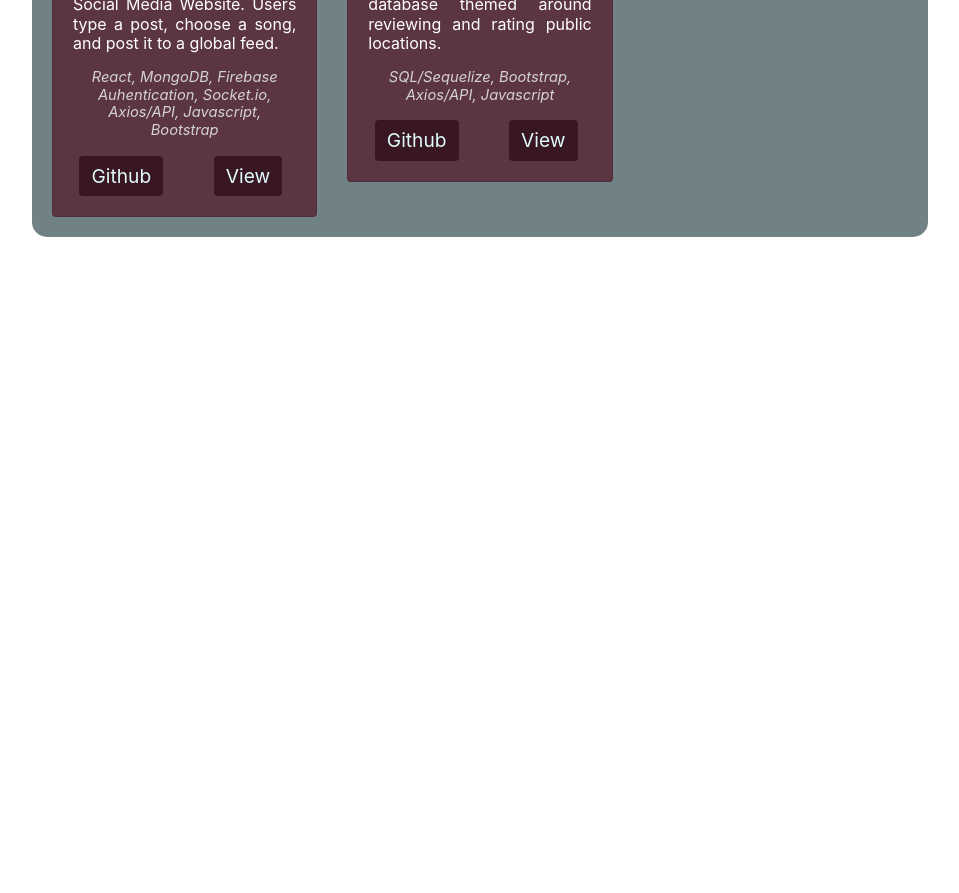
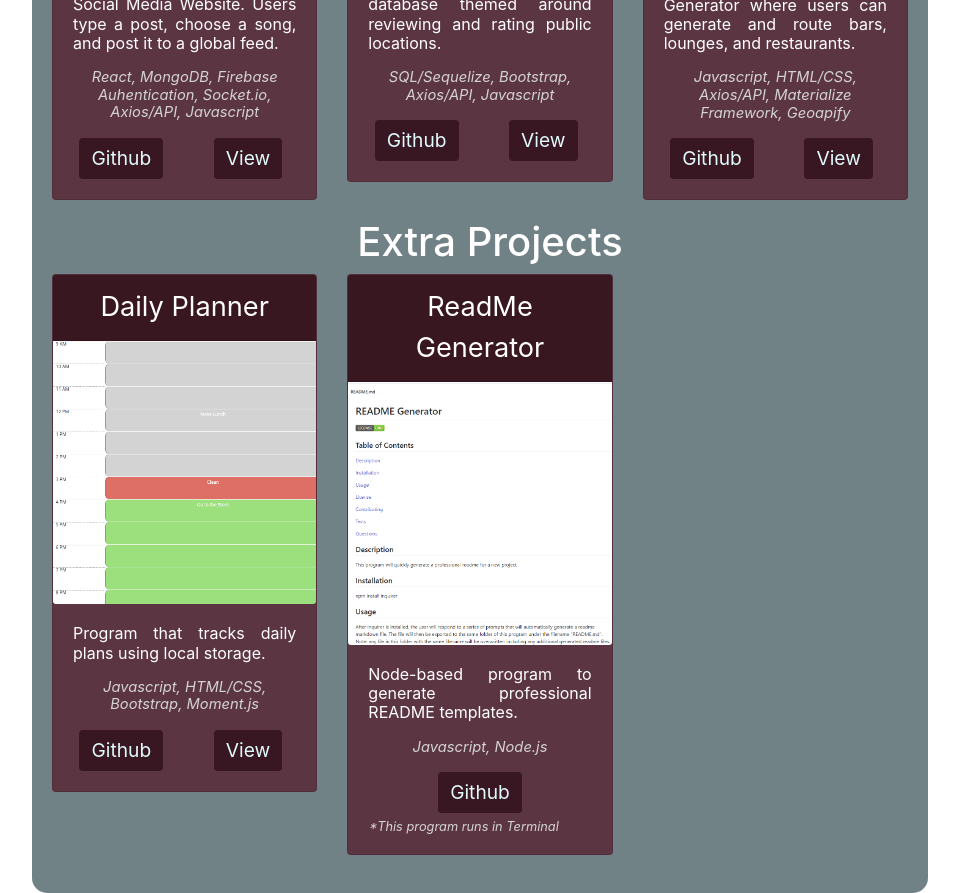
Before and after one commit to mgmoreno22/portfolio-react-bootstrap, a React (Create React App) app: page /portfolio in a window 1280 px wide. Shown: the part 560-1453 px from the top of the page, without its empty margins (160-1119 px from the left). Before the commit the page ends 800 px from the top, so only its background shows below. Built offline with nearby package versions, Linux system fonts and the light colour scheme.

Commit message:
current projects added

```diff
--- a/src/components/Portfolio.js
+++ b/src/components/Portfolio.js
@@ -14,7 +14,7 @@ export default function Portfolio() {
           </Col>
         </Row>
 
-        {/* START OF CARD ROW */}
+        {/* -----------START OF CARD ROW----------- */}
         <Row>
           {/* START OF A NEW CARD - VIBEE */}
           <Col xs={12} md={6} lg={4}>
@@ -41,7 +41,7 @@ export default function Portfolio() {
                 <Card.Text>
                   <p className="portTech">
                     React, MongoDB, Firebase Auhentication, Socket.io,
-                    Axios/API, Javascript, Bootstrap
+                    Axios/API, Javascript
                   </p>
                 </Card.Text>
                 <Row className="portLinkBody">
@@ -84,7 +84,7 @@ export default function Portfolio() {
                   alt="Buzzkill logo"
                 />
               </a>
-              <Card.Body className="h-100">
+              <Card.Body>
                 <Card.Text>
                   <p className="portAbout text-justify">
                     MySQL/Sequelize-based live database themed around reviewing
@@ -120,6 +120,165 @@ export default function Portfolio() {
               </Card.Body>
             </Card>
           </Col>
+
+          {/* START OF A NEW CARD - UPC */}
+          <Col xs={12} md={6} lg={4}>
+            <Card>
+              <Card.Header>Pub Crawl</Card.Header>
+              <a
+                target="_blank"
+                href="https://willrodgers7.github.io/Ultimate-Pub-Crawl/"
+              >
+                <Card.Img
+                  variant="bottom"
+                  className="portThumb"
+                  src="./assets/images/pubProject1.png"
+                  alt="Ultimate Pub Crawl home page"
+                />
+              </a>
+              <Card.Body>
+                <Card.Text>
+                  <p className="portAbout text-justify">
+                    Javascript-based Pub Crawl Generator where users can
+                    generate and route bars, lounges, and restaurants.
+                  </p>
+                </Card.Text>
+                <Card.Text>
+                  <p className="portTech">
+                    Javascript, HTML/CSS, Axios/API, Materialize Framework,
+                    Geoapify
+                  </p>
+                </Card.Text>
+                <Row className="portLinkBody">
+                  <Col>
+                    <Button
+                      variant="red"
+                      className="portLinks"
+                      target="_blank"
+                      href="https://github.com/WillRodgers7/Ultimate-Pub-Crawl"
+                    >
+                      Github
+                    </Button>
+                  </Col>
+                  <Col>
+                    <Button
+                      className="portLinks"
+                      target="_blank"
+                      href="https://willrodgers7.github.io/Ultimate-Pub-Crawl/"
+                    >
+                      View
+                    </Button>
+                  </Col>
+                </Row>
+              </Card.Body>
+            </Card>
+          </Col>
+        </Row>
+
+        <Row>
+          <Col>
+            <h1 className="headerText">Extra Projects</h1>
+          </Col>
+        </Row>
+
+        {/* -----------START OF CARD ROW----------- */}
+        <Row>
+          {/* START OF A NEW CARD - Daily Planner */}
+          <Col xs={12} md={6} lg={4}>
+            <Card>
+              <Card.Header>Daily Planner</Card.Header>
+              <a
+                target="_blank"
+                href="https://mgmoreno22.github.io/DailyPlanner/"
+              >
+                <Card.Img
+                  variant="bottom"
+                  className="portThumb"
+                  src="./assets/images/DailyPlanner1.png"
+                  alt="Daily Planner website"
+                />
+              </a>
+              <Card.Body>
+                <Card.Text>
+                  <p className="portAbout text-justify">
+                    Program that tracks daily plans using local storage.
+                  </p>
+                </Card.Text>
+                <Card.Text>
+                  <p className="portTech">
+                    Javascript, HTML/CSS, Bootstrap, Moment.js
+                  </p>
+                </Card.Text>
+                <Row className="portLinkBody">
+                  <Col>
+                    <Button
+                      variant="red"
+                      className="portLinks"
+                      target="_blank"
+                      href="https://github.com/mgmoreno22/DailyPlanner"
+                    >
+                      Github
+                    </Button>
+                  </Col>
+                  <Col>
+                    <Button
+                      className="portLinks"
+                      target="_blank"
+                      href="https://mgmoreno22.github.io/DailyPlanner/"
+                    >
+                      View
+                    </Button>
+                  </Col>
+                </Row>
+              </Card.Body>
+            </Card>
+          </Col>
+
+          {/* START OF A NEW CARD - ReadMe Generator */}
+          <Col xs={12} md={6} lg={4}>
+            <Card>
+              <Card.Header>ReadMe Generator</Card.Header>
+              <a
+                target="_blank"
+                href="https://mgmoreno22.github.io/DailyPlanner/"
+              >
+                <Card.Img
+                  variant="bottom"
+                  className="portThumb"
+                  src="./assets/images/ReadMeGenerator.png"
+                  alt="Read Me Generator Example Page"
+                />
+              </a>
+              <Card.Body>
+                <Card.Text>
+                  <p className="portAbout text-justify">
+                    Node-based program to generate professional README
+                    templates.
+                  </p>
+                </Card.Text>
+                <Card.Text>
+                  <p className="portTech">Javascript, Node.js</p>
+                </Card.Text>
+                <Row className="portLinkBody">
+                  <Col>
+                    <Button
+                      variant="red"
+                      className="portLinks"
+                      target="_blank"
+                      href="https://github.com/mgmoreno22/MarkdownGenerator"
+                    >
+                      Github
+                    </Button>
+                  </Col>
+                </Row>
+                <Row>
+                  <p className="portTech portClarify text-center">
+                    *This program runs in Terminal
+                  </p>
+                </Row>
+              </Card.Body>
+            </Card>
+          </Col>
         </Row>
       </Container>
     </div>
--- a/src/components/styles/Portfolio.css
+++ b/src/components/styles/Portfolio.css
@@ -15,6 +15,7 @@
 
 .card {
   background-color: rgba(88, 34, 50, 0.8);
+  margin-bottom: 18px;
 }
 
 .card-header {
@@ -42,6 +43,13 @@
   line-height: 120%;
 }
 
+.portClarify {
+  font-size: 0.8rem;
+  padding-top: 6px;
+  padding-bottom: 0px;
+  margin-bottom: 0px;
+}
+
 .portLinkBody {
   text-align: center;
 }
```
